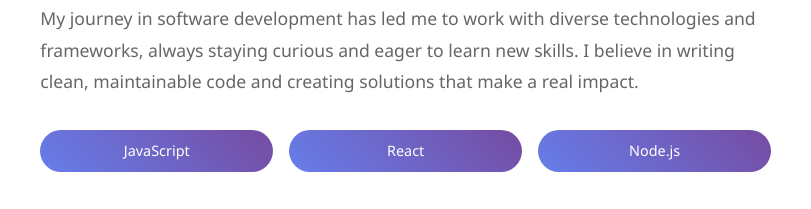
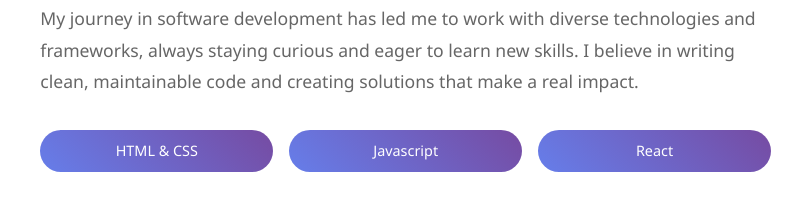
Before and after one commit to Anusri2826/Anusri_portfolio, a plain HTML site: page portfolio/index.html in a window 1280 px wide. Shown: the part 1104-1313 px from the top of the page, 449-1260 px from the left. Drawn offline with Linux system fonts and the light colour scheme.

Commit message:
update skills

```diff
--- a/portfolio/index.html
+++ b/portfolio/index.html
@@ -1168,9 +1168,9 @@
                     <p>My journey in software development has led me to work with diverse technologies and frameworks, always staying curious and eager to learn new skills. I believe in writing clean, maintainable code and creating solutions that make a real impact.</p>
 
                     <div class="skills">
-                        <div class="skill-tag">JavaScript</div>
+                        <div class="skill-tag">HTML & CSS</div>
+                        <div class="skill-tag">Javascript</div>
                         <div class="skill-tag">React</div>
-                        <div class="skill-tag">Node.js</div>
 
                     </div>
                     <div class="skills-progress">
```
